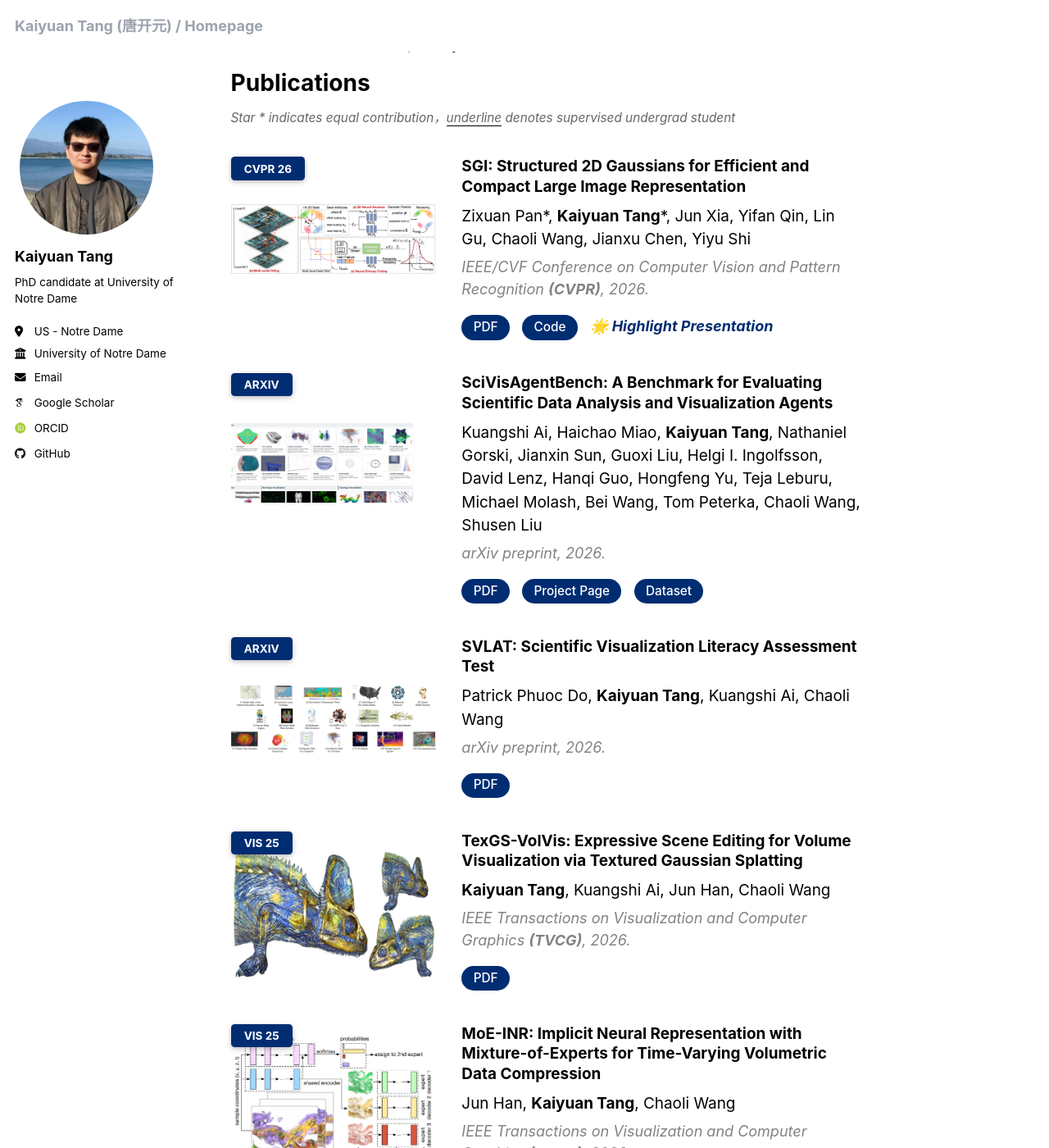
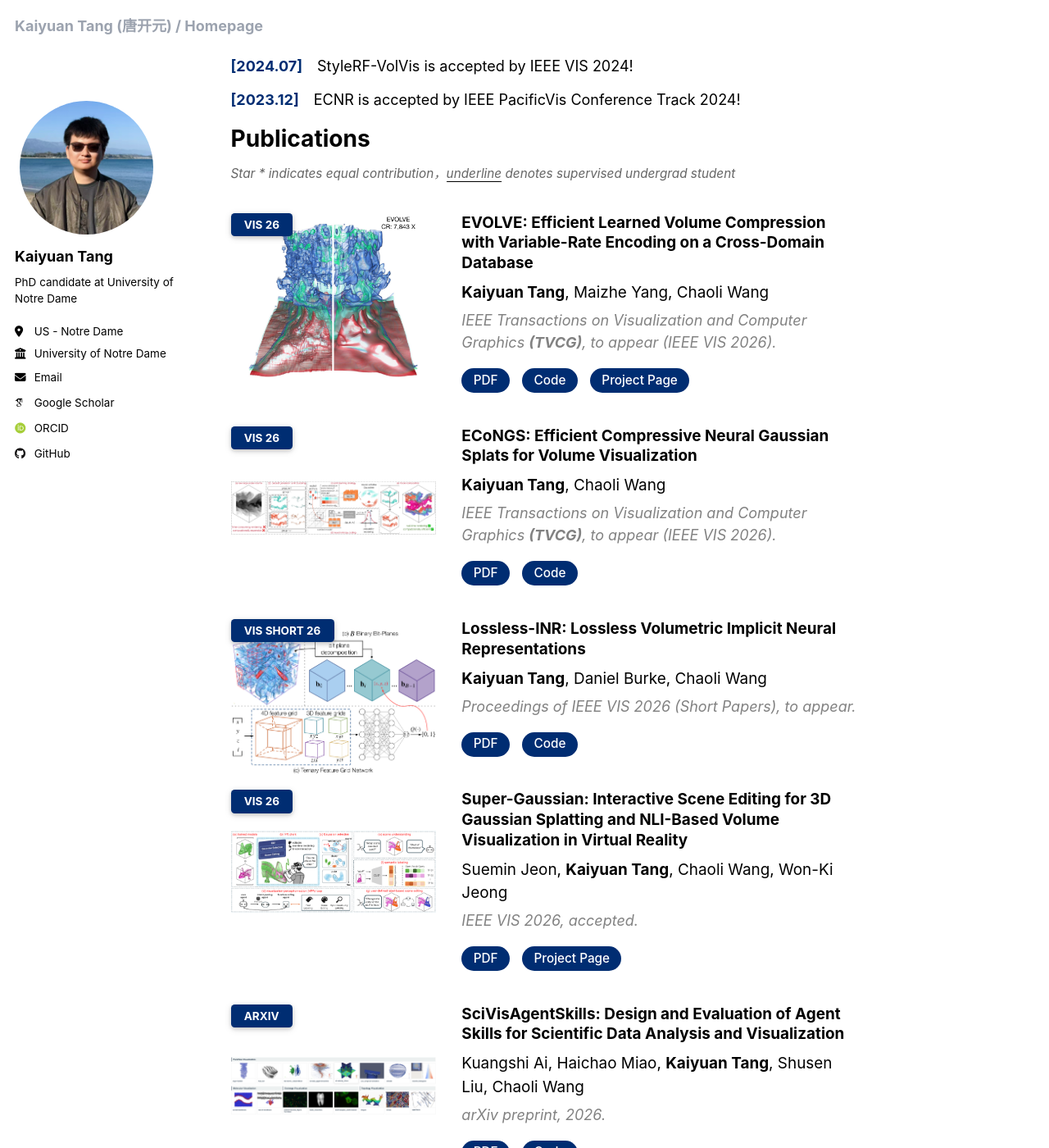
Before and after one commit to TouKaienn/TouKaienn.github.io, a Jekyll site: the page built from _pages/about.md, in a window 1280 px wide and 1400 px high, scrolled down 623 px. Shown: the whole window at 82% size. Built offline with Jekyll 4.4.1, drawn with Linux system fonts in a browser that asks for light colours; some web fonts are replaced; a style sheet for code colours, icons or effects is not loaded; some of the changed text lies outside the part shown.

Commit message:
Update 2026 publications and remove MISC section

```diff
--- a/_data/news.yml
+++ b/_data/news.yml
@@ -1,4 +1,6 @@
 main:
+  - date: "2026.09"
+    content: "EVOLVE, ECoNGS, SciVisAgentBench, and Super-Gaussian will appear at IEEE VIS 2026, along with Lossless-INR in the short papers program!"
   - date: 2026.04
     content: SGI is selected as a Highlight Presentation at CVPR 2026!
   - date: 2025.08
--- a/_data/publications.yml
+++ b/_data/publications.yml
@@ -1,4 +1,52 @@
 main:
+  - title: "EVOLVE: Efficient Learned Volume Compression with Variable-Rate Encoding on a Cross-Domain Database"
+    authors: <strong>Kaiyuan Tang</strong>, Maizhe Yang, Chaoli Wang
+    conference_short: VIS 26
+    conference: IEEE Transactions on Visualization and Computer Graphics <strong>(TVCG)</strong>, to appear (IEEE VIS 2026).
+    pdf: https://arxiv.org/abs/2607.18187
+    code: https://github.com/TouKaienn/EVOLVE
+    page: https://evolve-vis.github.io/
+    image: /images/pubs/EVOLVE.png
+
+  - title: "ECoNGS: Efficient Compressive Neural Gaussian Splats for Volume Visualization"
+    authors: <strong>Kaiyuan Tang</strong>, Chaoli Wang
+    conference_short: VIS 26
+    conference: IEEE Transactions on Visualization and Computer Graphics <strong>(TVCG)</strong>, to appear (IEEE VIS 2026).
+    pdf: https://arxiv.org/abs/2607.18466
+    code: https://github.com/TouKaienn/ECoNGS
+    image: /images/pubs/ECoNGS.png
+
+  - title: "Lossless-INR: Lossless Volumetric Implicit Neural Representations"
+    authors: <strong>Kaiyuan Tang</strong>, Daniel Burke, Chaoli Wang
+    conference_short: VIS Short 26
+    conference: Proceedings of IEEE VIS 2026 (Short Papers), to appear.
+    pdf: https://arxiv.org/abs/2607.18150
+    code: https://github.com/TouKaienn/Lossless-INR
+    image: /images/pubs/LosslessINR.png
+
+  - title: "Super-Gaussian: Interactive Scene Editing for 3D Gaussian Splatting and NLI-Based Volume Visualization in Virtual Reality"
+    authors: Suemin Jeon, <strong>Kaiyuan Tang</strong>, Chaoli Wang, Won-Ki Jeong
+    conference_short: VIS 26
+    conference: IEEE VIS 2026, accepted.
+    pdf: https://arxiv.org/abs/2608.04475
+    page: https://smin0136.github.io/super-gaussian-project/
+    image: /images/pubs/SuperGaussian.png
+
+  - title: "SciVisAgentSkills: Design and Evaluation of Agent Skills for Scientific Data Analysis and Visualization"
+    authors: Kuangshi Ai, Haichao Miao, <strong>Kaiyuan Tang</strong>, Shusen Liu, Chaoli Wang
+    conference_short: arXiv
+    conference: arXiv preprint, 2026.
+    pdf: https://arxiv.org/abs/2606.05525
+    code: https://github.com/KuangshiAi/SciVisAgentSkills
+    image: /images/pubs/SciVisAgentSkills.png
+
+  - title: "Toward AI VIS Co-Scientists: A General and End-to-End Agent Harness for Solving Complex Data Visualization Tasks"
+    authors: Haichao Miao, Zhimin Li, Kuangshi Ai, <strong>Kaiyuan Tang</strong>, Chaoli Wang, Peer-Timo Bremer, Shusen Liu
+    conference_short: arXiv
+    conference: arXiv preprint, 2026.
+    pdf: https://arxiv.org/abs/2605.21825
+    image: /images/pubs/AIVISCoScientists.png
+
   - title: "SGI: Structured 2D Gaussians for Efficient and Compact Large Image Representation"
     authors: Zixuan Pan*, <strong>Kaiyuan Tang</strong>*, Jun Xia, Yifan Qin, Lin Gu, Chaoli Wang, Jianxu Chen, Yiyu Shi
     conference_short: CVPR 26
@@ -10,9 +58,10 @@
 
   - title: "SciVisAgentBench: A Benchmark for Evaluating Scientific Data Analysis and Visualization Agents"
     authors: Kuangshi Ai, Haichao Miao, <strong>Kaiyuan Tang</strong>, Nathaniel Gorski, Jianxin Sun, Guoxi Liu, Helgi I. Ingolfsson, David Lenz, Hanqi Guo, Hongfeng Yu, Teja Leburu, Michael Molash, Bei Wang, Tom Peterka, Chaoli Wang, Shusen Liu
-    conference_short: arXiv
-    conference: arXiv preprint, 2026.
+    conference_short: VIS 26
+    conference: IEEE Transactions on Visualization and Computer Graphics <strong>(TVCG)</strong>, to appear (IEEE VIS 2026).
     pdf: https://arxiv.org/abs/2603.29139
+    code: https://github.com/KuangshiAi/SciVisAgentBench
     page: https://scivisagentbench.github.io/
     data: https://huggingface.co/datasets/SciVisAgentBench/SciVisAgentBench-tasks
     image: /images/pubs/SciVisAgentBench.png
```
Also changed, not shown: _pages/about.md (+0 -5 lines), images/pubs/AIVISCoScientists.png (added), images/pubs/ECoNGS.png (added), images/pubs/EVOLVE.png (added), images/pubs/LosslessINR.png (added), images/pubs/SciVisAgentSkills.png (added), images/pubs/SuperGaussian.png (added).
